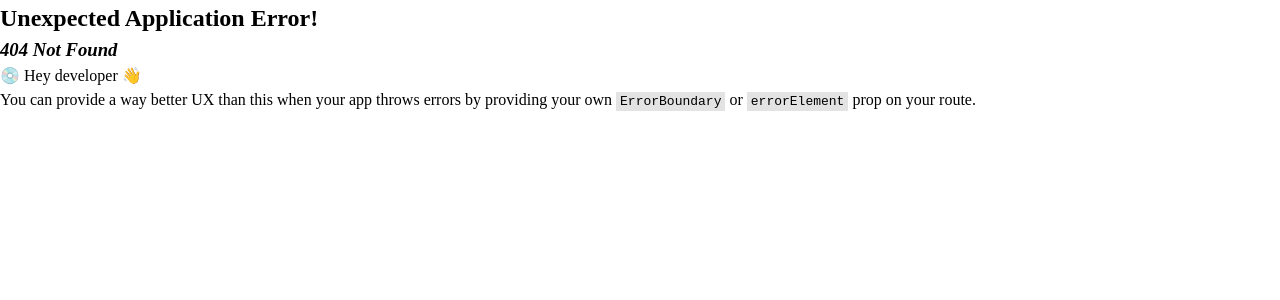
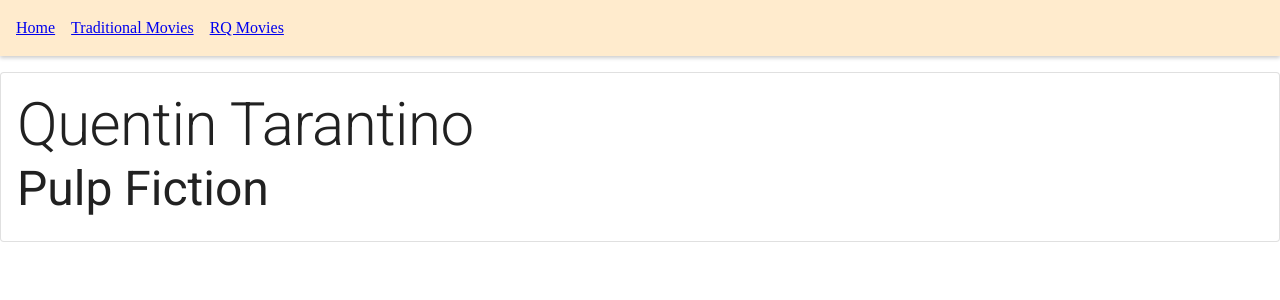
Before and after one commit to DenKuznets/codevolution-reatquery-tutorial, a React (Vite) app: page /rq-movies/1 in a window 1280 px wide. Before the commit this address had no page. Shown: the top 300 px of the page. Built offline with nearby package versions, Linux system fonts and the light colour scheme; data requests are answered from the project's data file.

Commit message:
progress

```diff
--- a/db.json
+++ b/db.json
@@ -15,5 +15,34 @@
             "director": "James Cameron",
             "title": "Terminator"
         }
+    ],
+    "tvseries": [
+        {
+            "id": 1,
+            "title": "Rome",
+            "seasons": "2"
+        },
+        {
+            "id": 2,
+            "title": "Twin Peaks",
+            "seasons": "2"
+        },
+        {
+            "id": 3,
+            "title": "Vinyl",
+            "seasons": "1"
+        }
+    ],
+    "directors": [
+        {
+            "id": "vishwas@example.com",
+            "worksId": "tarantino"
+        }
+    ],
+    "works": [
+        {
+            "id": "tarantino",
+            "best": ["pulp fiction", "reservoir dogs", "hateful eight"]
+        }
     ]
 }
--- a/package.json
+++ b/package.json
@@ -11,6 +11,10 @@
     "serve-json": "json-server --watch db.json --port 4000"
   },
   "dependencies": {
+    "@emotion/react": "^11.11.1",
+    "@emotion/styled": "^11.11.0",
+    "@fontsource/roboto": "^5.0.5",
+    "@mui/material": "^5.14.0",
     "@tanstack/react-query": "^4.29.19",
     "@tanstack/react-query-devtools": "^4.29.19",
     "axios": "^1.4.0",
--- a/src/App.jsx
+++ b/src/App.jsx
@@ -7,20 +7,35 @@
 import "./App.css";
 import MoviesPage from "./components/Movies.page";
 import RQMoviesPage from "./components/RQMovies.page";
+import RQMoviePage from "./components/RQMovie.page";
 import HomePage from "./components/Home.page";
 import Layout from "./components/Layout";
-import {
-    QueryClient,
-    QueryClientProvider,
-} from "@tanstack/react-query";
+import { QueryClient, QueryClientProvider } from "@tanstack/react-query";
 import { ReactQueryDevtools } from "@tanstack/react-query-devtools";
+import "@fontsource/roboto/300.css";
+import "@fontsource/roboto/400.css";
+import "@fontsource/roboto/500.css";
+import "@fontsource/roboto/700.css";
+import ParallelQueriesPage from "./components/ParallelQueries.page";
+import DynamicParallelPage from "./components/DynamicParallel.page";
+import DependentQueriesPage from "./components/DependentQueries.page";
 
 const router = createBrowserRouter(
     createRoutesFromElements(
         <Route path="/" element={<Layout />}>
             <Route index element={<HomePage />} />
-            <Route path="/movies" element={<MoviesPage />} />
-            <Route path="/rq-movies" element={<RQMoviesPage />} />
+            <Route path="movies" element={<MoviesPage />} />
+            <Route path="rq-movies" element={<RQMoviesPage />} />
+            <Route path="rq-parallel" element={<ParallelQueriesPage />} />
+            <Route
+                path="rq-dynamic-parallel"
+                element={<DynamicParallelPage movieIds={[1, 3]} />}
+            />
+            <Route
+                path="rq-dependent"
+                element={<DependentQueriesPage email="vishwas@example.com" />}
+            />
+            <Route path="rq-movies/:movieId" element={<RQMoviePage />} />
         </Route>
     )
 );
@@ -31,7 +46,7 @@
     return (
         <QueryClientProvider client={queryClient}>
             <RouterProvider router={router} />
-            <ReactQueryDevtools initialIsOpen={false} position="bottom-right"/>
+            <ReactQueryDevtools initialIsOpen={false} position="bottom-right" />
         </QueryClientProvider>
     );
 }
--- /dev/null
+++ b/src/components/DependentQueries.page.jsx
@@ -0,0 +1,34 @@
+import { useQuery } from "@tanstack/react-query";
+import axios from "axios";
+
+const fetchDirector = (email) => {
+    return axios.get(`http://localhost:4000/directors/${email}`);
+};
+const fetchWorks = ({ queryKey }) => {
+    console.log({ queryKey });
+    return axios.get(`http://localhost:4000/works/${queryKey[1]}`);
+};
+
+const DependentQueriesPage = ({ email }) => {
+    const { data: director } = useQuery(["director", email], () =>
+        fetchDirector(email)
+    );
+    const worksId = director?.data.worksId;
+
+    const { data: works } = useQuery({
+        queryKey: ["works", worksId],
+        queryFn: fetchWorks,
+        enabled: !!worksId,
+    });
+
+    console.log({works});
+
+    return (
+        <>
+            <div> DependentQueriesPage</div>
+            {works && works?.data.best}
+        </>
+    );
+};
+
+export default DependentQueriesPage;
--- /dev/null
+++ b/src/components/DynamicParallel.page.jsx
@@ -0,0 +1,22 @@
+import { useQueries } from "@tanstack/react-query";
+import axios from "axios";
+
+const fetchMovie = (movieId) => {
+    return axios.get(`http://localhost:4000/movies/${movieId}`);
+};
+
+const DynamicParallelPage = ({ movieIds }) => {
+    // console.log(movieIds);
+    const queryResults = useQueries({
+        queries: movieIds.map((id) => {
+            return {
+                queryKey: ["movie", id],
+                queryFn: () => fetchMovie(id),
+            };
+        }),
+    });
+    // console.log({ queryResults });
+    return <div>DynamicParallelPage</div>;
+};
+
+export default DynamicParallelPage;
--- /dev/null
+++ b/src/components/ParallelQueries.page.jsx
@@ -0,0 +1,18 @@
+import { useQuery } from "@tanstack/react-query";
+import axios from "axios";
+
+const fetchMovies = () => {
+    return axios.get("http://localhost:4000/movies");
+};
+const fetchTvseries = () => {
+    return axios.get("http://localhost:4000/tvseries");
+};
+
+const ParallelQueriesPage = () => {
+    const { data: movies } = useQuery(["movies"], fetchMovies);
+    const { data: tvseries } = useQuery(["tvseries"], fetchTvseries);
+    console.log({ movies, tvseries });
+    return <div>ParallelQueriesPage</div>;
+};
+
+export default ParallelQueriesPage;
--- /dev/null
+++ b/src/components/RQMovie.page.jsx
@@ -0,0 +1,42 @@
+import { useParams } from "react-router-dom";
+import { useMovieData } from "../hooks/useMovieData";
+import { Card, CardContent, Typography } from "@mui/material";
+
+const RQMoviePage = () => {
+    const params = useParams();
+    const { data, isLoading, isError, error } = useMovieData(params.movieId);
+    // console.log(data.data);
+
+    if (isLoading) {
+        return (
+            <Typography variant="h2" component="h2">
+                Loading...
+            </Typography>
+        );
+    }
+
+    if (isError) {
+        return (
+            <Typography variant="h2" component="h2">
+                {error}
+            </Typography>
+        );
+    }
+
+    return (
+        <div>
+            <Card variant="outlined" sx={{ minWidth: 275 }}>
+                <CardContent>
+                    <Typography variant="h2" component="h2">
+                        {data?.data.director}
+                    </Typography>
+                    <Typography variant="h3" component="h3">
+                        {data?.data.title}
+                    </Typography>
+                </CardContent>
+            </Card>
+        </div>
+    );
+};
+
+export default RQMoviePage;
--- a/src/components/RQMovies.page.jsx
+++ b/src/components/RQMovies.page.jsx
@@ -1,31 +1,30 @@
-import axios from "axios";
-import { useQuery } from "@tanstack/react-query";
-
-const fetchMovies = () => {
-    return axios.get("http://localhost:4000/movies");
-};
+import { Link as RouterLink } from "react-router-dom";
+import useMoviesData from "../hooks/useMoviesData";
+import { Button, ListItemButton, ListItemText } from "@mui/material";
 
 const RQMoviesPage = () => {
-    // useQuery первый аргрумент ключ, второй, колбэк функция для подтягивания данных с api, третий аргумент (опциональный) конфигурация времени кэша в мс (по умолчанию 5 минут)
-    const { isLoading, data, error, isError, isFetching } = useQuery(
-        ["movies"],
-        fetchMovies,
-        {
-            cacheTime: 60 * 1000 * 5,
-            staleTime: 60 * 1000 * 10,
-        }
-    );
+    const { isLoading, data, error, isError, isFetching, refetch } =
+        useMoviesData();
 
     console.log({ isLoading, isFetching });
 
-    if (isLoading) return <h2>Loading...</h2>;
+    if (isLoading || isFetching) return <h2>Loading...</h2>;
 
     if (isError) return <h2>{error.message}</h2>;
+
     return (
         <>
             <h2>RQMoviesPage</h2>
+            <Button variant="contained" onClick={refetch}>Fetch movies</Button>
             {data?.data.map((movie) => (
-                <div key={movie.title}>{movie.title}</div>
+                <ListItemButton
+                    to={`${movie.id}`}
+                    underline="hover"
+                    component={RouterLink}
+                    key={movie.title}
+                >
+                    <ListItemText primary={movie.title} />
+                </ListItemButton>
             ))}
         </>
     );
--- /dev/null
+++ b/src/hooks/useMovieData.js
@@ -0,0 +1,11 @@
+import { useQuery } from "@tanstack/react-query"
+import axios from "axios"
+
+const fetchMovie = ({ queryKey }) => {
+    // console.log({ queryKey });
+    return axios.get(`http://localhost:4000/movies/${queryKey[1]}`)
+};
+
+export const useMovieData = (heroId) => {
+    return useQuery(['movie', heroId], fetchMovie)
+}
--- /dev/null
+++ b/src/hooks/useMoviesData.js
@@ -0,0 +1,14 @@
+import { useQuery } from "@tanstack/react-query";
+import axios from "axios";
+
+const fetchMovies = () => {
+    return axios.get("http://localhost:4000/movies");
+};
+
+const useMoviesData = () => {
+    return useQuery(["movies"], fetchMovies, {
+        // refetchInterval: refetchValue,
+    });
+}
+
+export default useMoviesData
```
Also changed, not shown: 2 other files (tests, documents, lock files or other folders).
